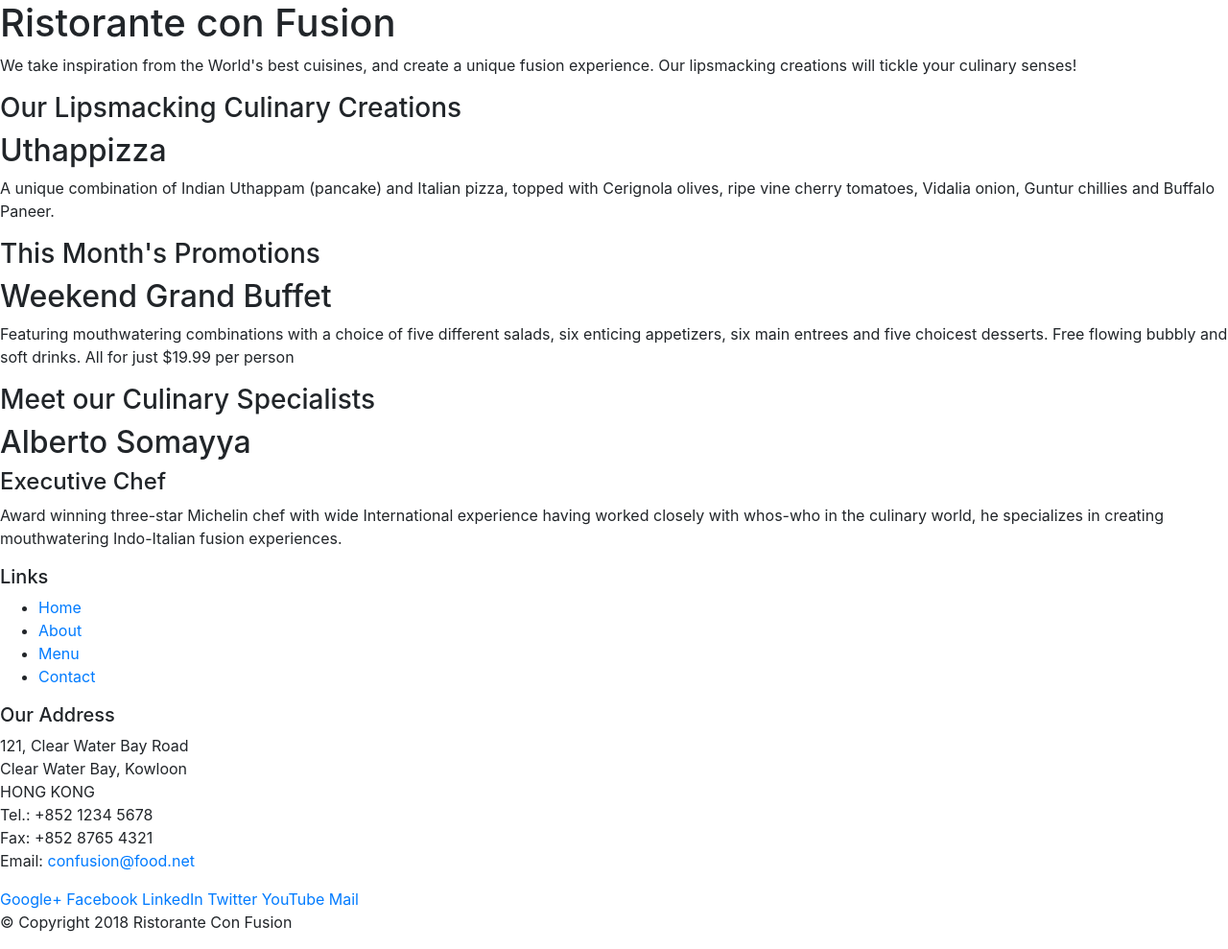
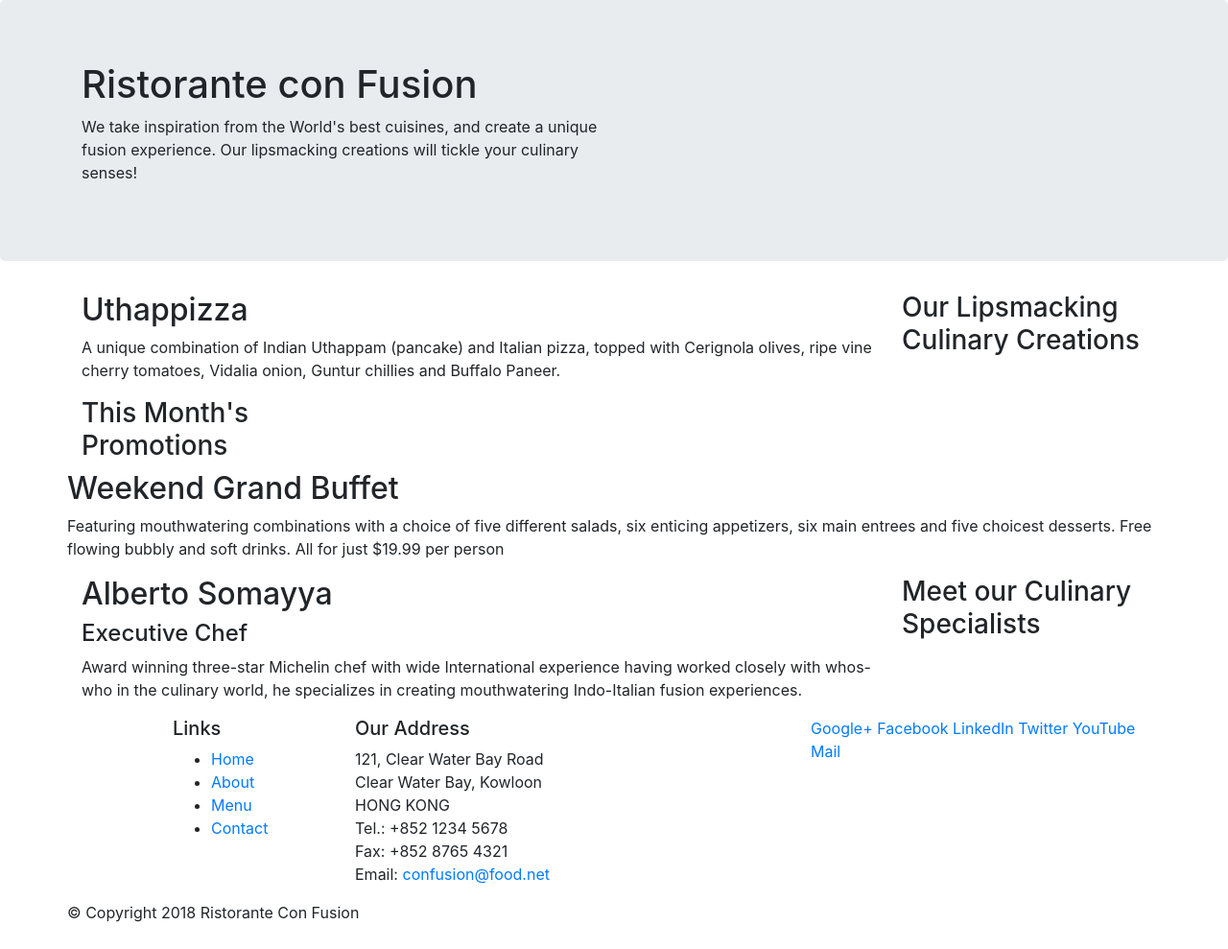
Before and after one commit to chandarani/Bootstrap, a website: page index.html in a window 1280 px wide. Shown: the whole page at 96% size. Drawn offline with nearby package versions, Linux system fonts and the light colour scheme.

Commit message:
Bootstrap Grid Part 1

```diff
--- a/index.html
+++ b/index.html
@@ -14,33 +14,33 @@
 
 <body>
 
-    <header>
-        <div>
-            <div>
-                <div>
+    <header class="jumbotron">
+        <div class="container">
+            <div class="row">
+                <div class="col=12 col-sm-6">
                     <h1>Ristorante con Fusion</h1>
                     <p>We take inspiration from the World's best cuisines, and create a unique fusion experience. Our lipsmacking creations will tickle your culinary senses!</p>
                 </div>
-                <div>
+                <div class="col-12 col-sm">
                 </div>
             </div>
         </div>
     </header>
 
-    <div>
-        <div>
-            <div>
+    <div class="container">
+        <div class="row">
+            <div class="col-12 col-sm-4 order-sm-last col-md-3">
                 <h3>Our Lipsmacking Culinary Creations</h3>
             </div>
-            <div>
+            <div class="col col-sm order-sm-first col-md">
                 <h2>Uthappizza</h2>
                 <p>A unique combination of Indian Uthappam (pancake) and Italian pizza, topped with Cerignola olives, ripe vine cherry tomatoes, Vidalia onion, Guntur chillies and Buffalo Paneer.</p>
             </div>
         </div>
 
 
-        <div>
-            <div>
+        <div class="row">
+            <div class="col-12 col-sm-4 col-md-3">
                 <h3>This Month's Promotions</h3>
             </div>
             <div>
@@ -49,11 +49,11 @@
             </div>
         </div>
 
-        <div>
-            <div>
+        <div class="row">
+            <div class="col-12 col-sm-4 order-sm-last col-md-3">
                 <h3>Meet our Culinary Specialists</h3>
             </div>
-            <div>
+            <div class="col col-sm order-sm-first col-md">
                 <h2>Alberto Somayya</h2>
                 <h4>Executive Chef</h4>
                 <p>Award winning three-star Michelin chef with wide International experience having worked closely with whos-who in the culinary world, he specializes in creating mouthwatering Indo-Italian fusion experiences. </p>
@@ -62,9 +62,9 @@
     </div>
 
     <footer>
-        <div>
-            <div>
-                <div>
+        <div class="container">
+            <div class="row">
+                <div class="col-4 offset-1 col-sm-2">
                     <h5>Links</h5>
                     <ul>
                         <li><a href="#">Home</a></li>
@@ -73,7 +73,7 @@
                         <li><a href="#">Contact</a></li>
                     </ul>
                 </div>
-                <div>
+                <div class="col-7 col-sm-5">
                     <h5>Our Address</h5>
                     <address>
 		              121, Clear Water Bay Road<br>
@@ -84,7 +84,7 @@
 		              Email: <a href="mailto:confusion@food.net">confusion@food.net</a>
 		           </address>
                 </div>
-                <div>
+                <div class="col-12 col-sm-4">
                     <div>
                         <a href="http://google.com/+">Google+</a>
                         <a href="http://www.facebook.com/profile.php?id=">Facebook</a>
@@ -95,8 +95,8 @@
                     </div>
                 </div>
            </div>
-           <div>
-                <div>
+           <div class="row">
+                <div class="aol-auto">
                     <p>© Copyright 2018 Ristorante Con Fusion</p>
                 </div>
            </div>
```
